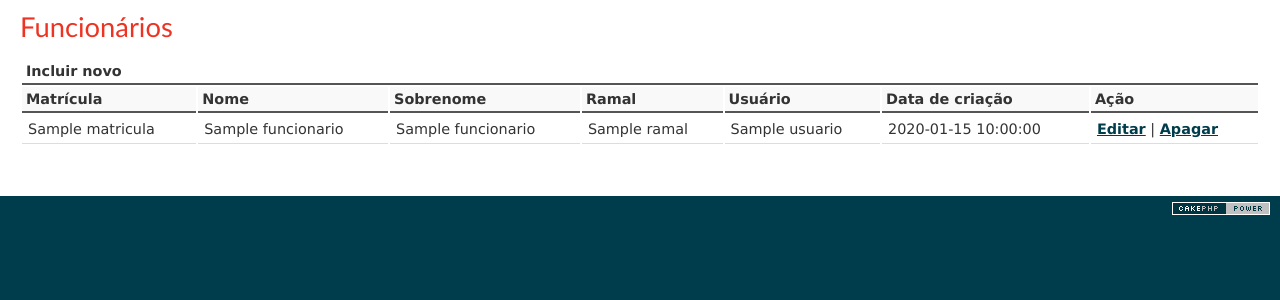
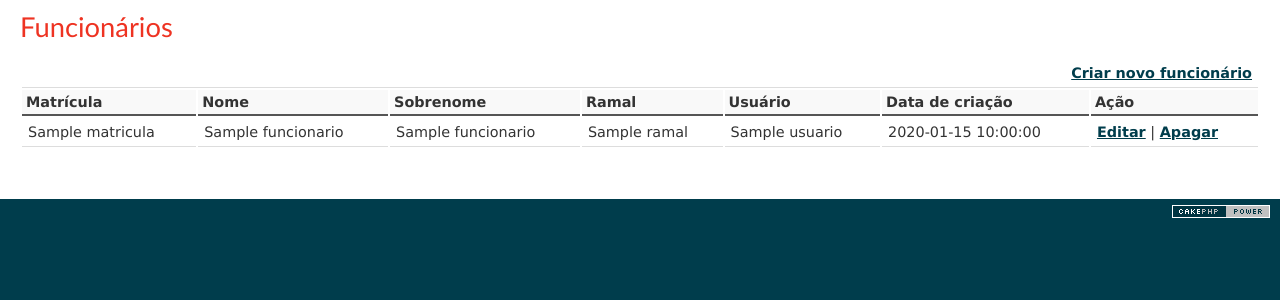
Before and after one commit to gabrielcury/gepat, a CakePHP app: the page made by app/View/Funcionarios/index.ctp in a window 1280 px wide. Shown: the part 47-347 px from the top of the page. Run offline with PHP 8.4 and a stand-in for CakePHP, Linux system fonts and the light colour scheme; the template is opened without the code that fills it: most values are stand-ins (such as "Sample title", 1, 10 or a date in 2020); data that the repository does not hold is empty; some libraries are stand-ins or nearby versions.

Commit message:
Melhorias no view de funcionario

```diff
--- a/app/View/Funcionarios/index.ctp
+++ b/app/View/Funcionarios/index.ctp
@@ -4,7 +4,7 @@
 
 <table >
   <tr>
-    <th colspan="7" align="right" scope="col">Incluir novo</th>
+    <td colspan="7" style="text-align:right;"><?php echo $this->Html->link('Criar novo funcionário', array('controller' => 'funcionarios', 'action' => 'new')); ?></td>
   </tr>
 
   <tr>
```
